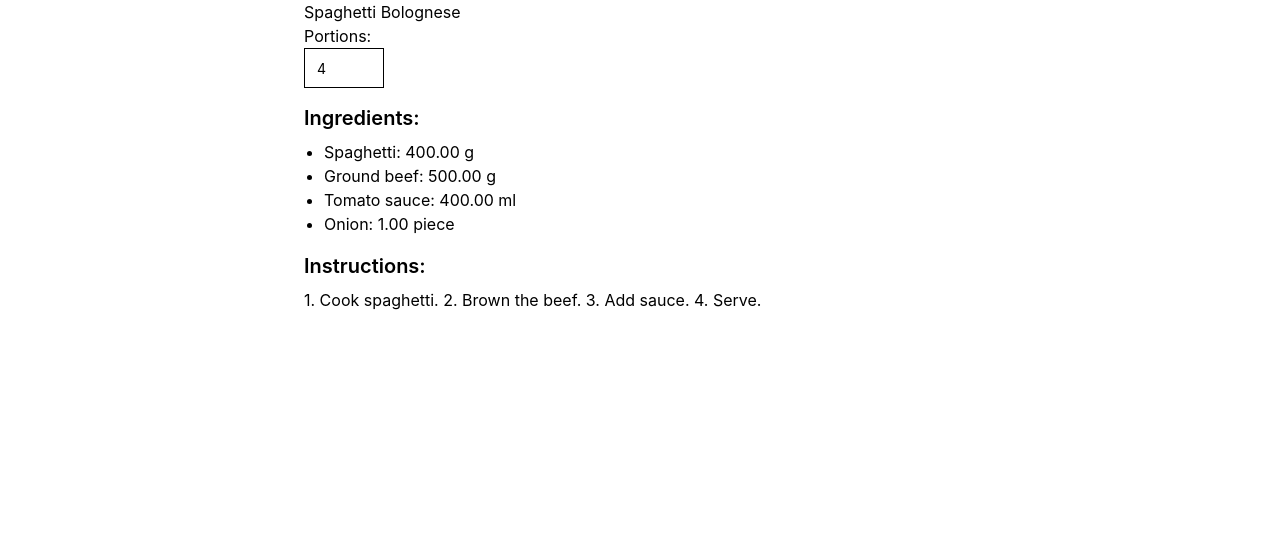
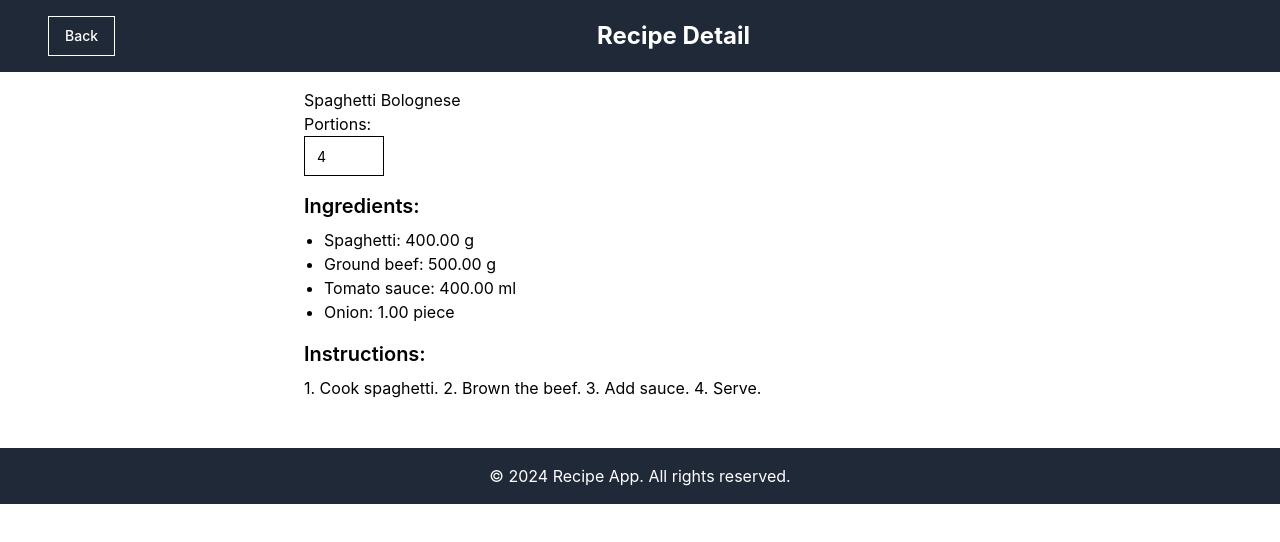
Before and after one commit to Noelierx/recipe-app, a React (Create React App) app: page /recipe/1 in a window 1280 px wide. Shown: the top 542 px of the page. Built offline with nearby package versions, Linux system fonts and the light colour scheme.

Commit message:
:sparkles: add header and footer

```diff
--- a/src/App.tsx
+++ b/src/App.tsx
@@ -2,6 +2,8 @@ import React from 'react';
 import { BrowserRouter as Router, Route, Routes } from 'react-router-dom';
 import RecipeList from './components/RecipeList';
 import RecipeDetails from './components/RecipeDetails';
+import Header from './components/Header';
+import Footer from './components/Footer';
 import { Recipe } from '@/types/types';
 import recipeData from '@/data/recipes.json';
 
@@ -10,10 +12,14 @@ const App: React.FC = () => {
 
   return (
     <Router>
-      <Routes>
-        <Route path="/" element={<RecipeList recipes={recipes} />} />
-        <Route path="/recipe/:id" element={<RecipeDetails recipes={[recipes[0]]} />} />
-      </Routes>
+      <Header />
+        <main className="container mx-auto p-4">
+            <Routes>
+                <Route path="/" element={<RecipeList recipes={recipes} />} />
+                <Route path="/recipe/:id" element={<RecipeDetails recipes={recipes} />} />
+            </Routes>
+        </main>
+        <Footer />
     </Router>
   );
 };
--- /dev/null
+++ b/src/components/Footer.tsx
@@ -0,0 +1,13 @@
+import React from 'react';
+
+const Footer: React.FC = () => {
+    return (
+        <footer className="bg-gray-800 text-white p-4 mt-8">
+            <div className="container mx-auto text-center">
+                <p>&copy; {new Date().getFullYear()} Recipe App. All rights reserved.</p>
+            </div>
+        </footer>
+    );
+};
+
+export default Footer;
--- /dev/null
+++ b/src/components/Header.tsx
@@ -0,0 +1,32 @@
+import React from 'react';
+import { useNavigate, useLocation } from 'react-router-dom';
+import { Button } from '@/components/ui/button';
+
+const Header: React.FC = () => {
+    const navigate = useNavigate();
+    const location = useLocation();
+    const isRecipeDetailPage = location.pathname.includes('/recipe/');
+
+    return (
+        <header className="bg-gray-800 text-white p-4">
+            <div className="container mx-auto flex justify-between items-center">
+                {isRecipeDetailPage && (
+                    <Button
+                        onClick={() => navigate(-1)}
+                        variant="outline"
+                        className="text-white"
+                    >
+                        Back
+                    </Button>
+                )}
+                <h1 className="text-2xl font-bold">
+                    {isRecipeDetailPage ? 'Recipe Detail' : 'Recipe List'}
+                </h1>
+                {/* Empty div to keep space for the back button */}
+                <div></div>
+            </div>
+        </header>
+    );
+};
+
+export default Header;
```
